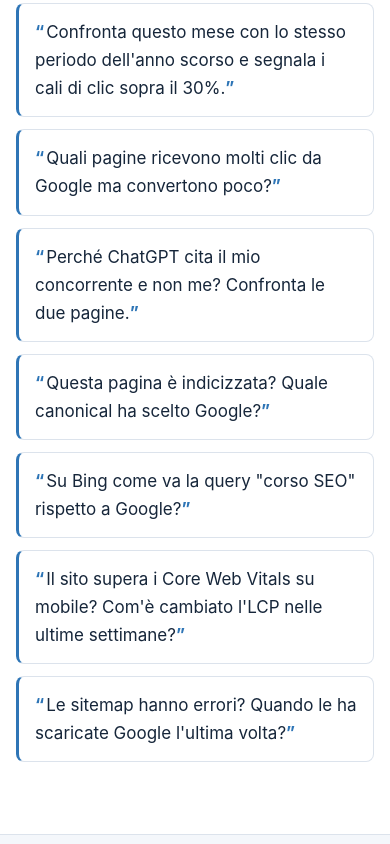
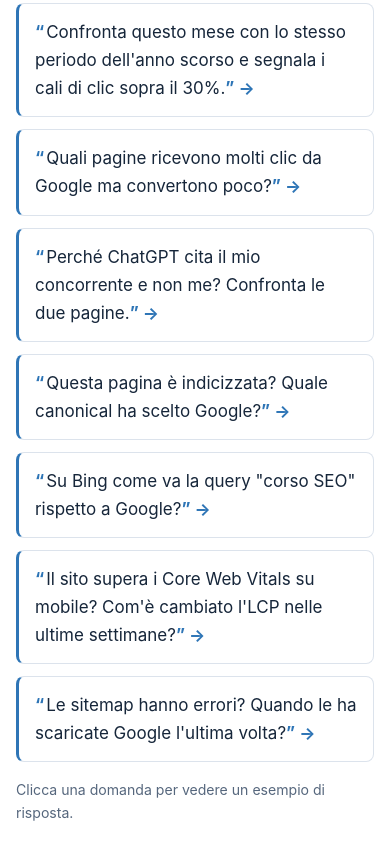
Before and after one commit to davide-cik/seomcp, a website: page site/index.html in a window 390 px wide. Shown: the part 3060-3904 px from the top of the page. Drawn offline with nearby package versions, Linux system fonts and the light colour scheme; files that its build step writes are made by us from their sources.

Commit message:
v0.1.28 — Sito: chat dimostrativa sulle domande di esempio
- site/demo.js: 24 risposte d'esempio, pannello laterale accessibile
  (dialog, Esc, focus), animazione disattivata con prefers-reduced-motion
- disclaimer "Dati di esempio" con link alla pagina contatti di Content is King

Co-Authored-By: Claude Opus 5.5 <noreply@anthropic.com>

```diff
--- a/package.json
+++ b/package.json
@@ -1,6 +1,6 @@
 {
   "name": "@contentisking/seomcp",
-  "version": "0.1.27",
+  "version": "0.1.28",
   "description": "Server MCP open source per SEO, GEO e AEO: Search Console, Analytics 4, Bing Webmaster, Core Web Vitals, analisi di citabilità per i motori AI e validatore schema.org. Sola lettura, credenziali sul tuo computer.",
   "keywords": [
     "mcp",
--- /dev/null
+++ b/site/demo.js
@@ -0,0 +1,421 @@
+// Chat dimostrativa: cliccando una domanda di "Cosa puoi chiedere" si apre un pannello laterale
+// con una risposta d'esempio, come la darebbe un assistente AI collegato a seomcp.
+// Tutti i dati sono di fantasia. Nessuna chiamata esterna: le risposte sono qui sotto.
+(function () {
+  'use strict';
+
+  var CONTACT_URL = 'https://contentisking.guru/contattaci/';
+
+  // Ogni risposta: tool usati e blocchi di contenuto ['p', testo] | ['ul', [voci]] | ['table', [intestazioni], [[righe]]].
+  var ANSWERS = {
+    'Quali query sono in posizione 4-20 negli ultimi 90 giorni?': {
+      tools: ['gsc_striking_distance · 90 giorni'],
+      blocks: [
+        ['p', 'Ho trovato 38 query in posizione 4-20. Le cinque con più potenziale, ordinate per impressioni:'],
+        ['table', ['Query', 'Pos.', 'Impr.', 'Pagina'], [
+          ['scarpe trekking donna', '6,2', '8.410', '/scarpe-trekking/donna/'],
+          ['scarponi impermeabili', '11,8', '5.120', '/scarponi/'],
+          ['zaino 30 litri', '4,9', '3.760', '/zaini/30-litri/'],
+          ['bastoncini trekking', '14,3', '2.980', '/accessori/bastoncini/'],
+          ['giacca antipioggia', '8,7', '2.450', '/abbigliamento/giacche/'],
+        ]],
+        ['p', 'La più vicina è "zaino 30 litri": la pagina è già quinta. Aggiungerei una tabella di confronto tra i modelli e una FAQ sulle misure da bagaglio a mano.'],
+      ],
+    },
+    'Confronta questo mese con lo stesso periodo dell\'anno scorso.': {
+      tools: ['gsc_compare_periods · anno precedente'],
+      blocks: [
+        ['p', 'Nel complesso i clic sono +12% (18.240 contro 16.290), con impressioni +21%. Il posizionamento medio è sceso leggermente, da 14,1 a 15,3: siete visibili per più query, ma su alcune più in basso.'],
+        ['ul', [
+          'In crescita: "scarpe trekking donna" (+640 clic) e "zaino 30 litri" (+410).',
+          'In calo: "scarponi invernali" (−380 clic, da posizione 3 a 7).',
+          'Nuove query: 214 query che l\'anno scorso non portavano clic.',
+        ]],
+        ['p', 'Da guardare subito il calo di "scarponi invernali": la pagina non è aggiornata da 14 mesi.'],
+      ],
+    },
+    'Confronta questo mese con lo stesso periodo dell\'anno scorso e segnala i cali di clic sopra il 30%.': {
+      tools: ['gsc_compare_periods · anno precedente'],
+      blocks: [
+        ['p', 'Clic totali: +12% rispetto a settembre dell\'anno scorso. Ma 4 query hanno perso più del 30% dei clic:'],
+        ['table', ['Query', 'Clic prima', 'Clic ora', 'Variazione'], [
+          ['scarponi invernali', '1.020', '640', '−37%'],
+          ['calze tecniche', '410', '230', '−44%'],
+          ['ghette neve', '260', '150', '−42%'],
+          ['borraccia termica', '380', '250', '−34%'],
+        ]],
+        ['p', 'Tre su quattro sono prodotti invernali: in parte è stagionalità, ma "calze tecniche" ha perso anche posizioni (da 4 a 9). Lì controllerei i concorrenti che vi hanno superato.'],
+      ],
+    },
+    'Quali pagine ricevono molti clic da Google ma convertono poco?': {
+      tools: ['gsc_performance · per pagina', 'ga_organic_landing_pages'],
+      blocks: [
+        ['p', 'Ho incrociato i clic di Search Console con le conversioni organiche di Analytics (ultimi 28 giorni):'],
+        ['table', ['Pagina', 'Clic', 'Tasso conv.', 'Media sito'], [
+          ['/guida/come-scegliere-scarpe/', '4.120', '0,3%', '2,1%'],
+          ['/blog/sentieri-dolomiti/', '2.870', '0,1%', '2,1%'],
+          ['/scarponi/', '1.940', '0,9%', '2,1%'],
+        ]],
+        ['p', 'Le prime due sono contenuti informativi: attirano traffico ma non portano ai prodotti. Aggiungerei link ai modelli consigliati dentro la guida. "/scarponi/" invece è una pagina di categoria che converte poco: controllerei prezzi e filtri.'],
+      ],
+    },
+    'Il traffico organico di questo mese è calato rispetto all\'anno scorso? Su quali pagine di destinazione?': {
+      tools: ['ga_compare_periods · ricerca organica'],
+      blocks: [
+        ['p', 'Sì, le sessioni organiche sono −8% (12.300 contro 13.370). Il calo è concentrato in poche pagine:'],
+        ['table', ['Pagina di destinazione', 'Sessioni', 'Variazione'], [
+          ['/scarponi-invernali/', '980', '−41%'],
+          ['/blog/ciaspole-principianti/', '410', '−52%'],
+          ['/offerte/', '720', '−18%'],
+        ]],
+        ['p', 'Le altre pagine sono stabili o in crescita. Le prime due sono stagionali, ma il −52% del blog è più del normale: controllerei in Search Console se ha perso posizioni.'],
+      ],
+    },
+    'Da Bing arrivano visitatori più o meno coinvolti rispetto a Google?': {
+      tools: ['ga_report · sessionSource'],
+      blocks: [
+        ['table', ['Motore', 'Sessioni', 'Tasso di coinvolgimento', 'Conversioni'], [
+          ['Google', '11.480', '58%', '214'],
+          ['Bing', '820', '66%', '23'],
+        ]],
+        ['p', 'Da Bing arrivano molte meno visite, ma più coinvolte: il tasso di conversione è 2,8% contro l\'1,9% di Google. Vale la pena curare Bing: con Bing Webmaster Tools puoi vedere su quali query compari.'],
+      ],
+    },
+    'Quante persone stanno leggendo il nuovo articolo in questo momento?': {
+      tools: ['ga_realtime · ultimi 30 minuti'],
+      blocks: [
+        ['p', 'In questo momento ci sono 37 utenti attivi sul sito. Sul nuovo articolo "Guida alle ciaspole 2026" ce ne sono 12:'],
+        ['ul', ['8 da mobile, 4 da desktop.', '9 dall\'Italia, 2 dalla Svizzera, 1 dalla Germania.']],
+        ['p', 'È la seconda pagina più letta del momento, dopo la home. Arrivano soprattutto dalla newsletter di stamattina.'],
+      ],
+    },
+    'Perché ChatGPT cita il mio concorrente e non me? Confronta le due pagine.': {
+      tools: ['geo_page_metrics × 2'],
+      blocks: [
+        ['p', 'Ho misurato la tua pagina e quella di concorrente.it sulla stessa guida. Le differenze che contano per i motori AI:'],
+        ['table', ['Misura', 'Tu', 'Concorrente'], [
+          ['Risposta in apertura', '12 parole', '52 parole'],
+          ['Titoli a domanda', '0 su 6', '5 su 7'],
+          ['Dati numerici ogni 100 parole', '0,8', '3,4'],
+          ['Fonti autorevoli citate', '0', '3'],
+          ['Ultimo aggiornamento', '14 mesi fa', '2 mesi fa'],
+        ]],
+        ['p', 'Il concorrente risponde subito alla domanda, con dati e fonti: è esattamente il formato che i motori AI estraggono e citano. Partirei da un paragrafo iniziale di 40-60 parole che risponde senza giri di parole.'],
+      ],
+    },
+    'Questa pagina è indicizzata? Quale canonical ha scelto Google?': {
+      tools: ['gsc_inspect_url'],
+      blocks: [
+        ['p', 'Sì, la pagina è indicizzata ("L\'URL è su Google"). Ultima scansione: 3 giorni fa, da smartphone.'],
+        ['ul', [
+          'Canonical dichiarato: https://www.esempio.it/scarponi/',
+          'Canonical scelto da Google: https://www.esempio.it/scarponi/ (coincidono).',
+          'Risultati avanzati: breadcrumb valido, prodotto con 2 avvisi (manca "brand").',
+        ]],
+        ['p', 'Tutto in ordine. Se vuoi, sistemo i due avvisi dei dati strutturati.'],
+      ],
+    },
+    'Su Bing come va la query "corso SEO" rispetto a Google?': {
+      tools: ['bing_query_stats', 'gsc_performance'],
+      blocks: [
+        ['table', ['Motore', 'Impressioni', 'Clic', 'Posizione'], [
+          ['Google', '6.200', '148', '9,4'],
+          ['Bing', '1.340', '61', '4,1'],
+        ]],
+        ['p', 'Su Bing siete in quarta posizione e il CTR è più alto (4,6% contro 2,4%). Su Google la pagina è al limite della prima pagina: è la query su cui investirei, perché basterebbe salire di 3-4 posizioni.'],
+      ],
+    },
+    'Qual è il volume di ricerca su Bing di "noleggio bici Garda"?': {
+      tools: ['bing_keyword_stats · Italia'],
+      blocks: [
+        ['p', 'Su Bing, in Italia, "noleggio bici Garda" ha circa 1.900 impressioni al mese, con un forte picco stagionale:'],
+        ['ul', ['Aprile-settembre: 2.500-3.400 al mese.', 'Novembre-febbraio: meno di 400 al mese.']],
+        ['p', 'La corrispondenza estesa (varianti della query) arriva a 5.800 al mese. Conviene pubblicare o aggiornare la pagina entro marzo.'],
+      ],
+    },
+    'Il sito supera i Core Web Vitals su mobile?': {
+      tools: ['crux_query · mobile, 28 giorni'],
+      blocks: [
+        ['p', 'No, per poco. Dati reali degli utenti Chrome su mobile, ultimi 28 giorni:'],
+        ['table', ['Metrica', '75° percentile', 'Giudizio'], [
+          ['LCP', '2,9 s', 'da migliorare'],
+          ['INP', '140 ms', 'buono'],
+          ['CLS', '0,04', 'buono'],
+        ]],
+        ['p', 'Manca solo l\'LCP: 0,4 secondi sopra la soglia di 2,5. Di solito basta ottimizzare l\'immagine principale della home (è un JPG di 480 KB).'],
+      ],
+    },
+    'Il sito supera i Core Web Vitals su mobile? Com\'è cambiato l\'LCP nelle ultime settimane?': {
+      tools: ['crux_query', 'crux_history · 12 settimane'],
+      blocks: [
+        ['p', 'Su mobile INP e CLS sono buoni, l\'LCP no: 2,9 secondi al 75° percentile (la soglia è 2,5).'],
+        ['table', ['Settimana', 'LCP'], [['12 settimane fa', '2,4 s'], ['8 settimane fa', '2,5 s'], ['4 settimane fa', '2,8 s'], ['Oggi', '2,9 s']]],
+        ['p', 'Il peggioramento è iniziato circa due mesi fa. Coincide con qualche modifica al sito in quel periodo?'],
+      ],
+    },
+    'L\'LCP è migliorato dopo il cambio di tema del mese scorso?': {
+      tools: ['crux_history · 16 settimane'],
+      blocks: [
+        ['p', 'Sì, in modo netto. LCP al 75° percentile, mobile:'],
+        ['table', ['Periodo', 'LCP', 'Giudizio'], [['Prima del cambio', '3,6 s', 'da migliorare'], ['2 settimane dopo', '2,7 s', 'da migliorare'], ['Ultima settimana', '2,1 s', 'buono']]],
+        ['p', 'I dati CrUX coprono 28 giorni, quindi il miglioramento completo si vede solo ora. Il sito supera la soglia di 2,5 secondi per la prima volta da marzo.'],
+      ],
+    },
+    'Testa la home con PageSpeed e dimmi le tre correzioni che valgono di più.': {
+      tools: ['psi_analyze · mobile'],
+      blocks: [
+        ['p', 'Punteggio prestazioni su mobile: 58/100. Le tre correzioni con il risparmio stimato più alto:'],
+        ['ul', [
+          'Ridurre il JavaScript inutilizzato: −1,4 s (soprattutto lo script della chat e un vecchio slider).',
+          'Servire le immagini in formato moderno (WebP o AVIF): −0,9 s.',
+          'Eliminare le risorse che bloccano il rendering (3 fogli di stile): −0,6 s.',
+        ]],
+        ['p', 'Il controllo SEO di Lighthouse segnala anche 2 link senza testo descrittivo.'],
+      ],
+    },
+    'Le pagine con Core Web Vitals scarsi hanno perso posizioni su Google?': {
+      tools: ['crux_query × 8 pagine', 'gsc_compare_periods'],
+      blocks: [
+        ['p', 'Ho confrontato le 8 pagine con più traffico. Le 3 con LCP scarso hanno perso in media 2,1 posizioni negli ultimi 3 mesi; le altre sono stabili.'],
+        ['table', ['Pagina', 'LCP', 'Posizione'], [['/scarponi/', '4,4 s', '5,1 → 7,8'], ['/offerte/', '4,1 s', '8,0 → 9,6'], ['/zaini/', '2,1 s', '4,2 → 4,0']]],
+        ['p', 'La correlazione c\'è, ma non prova la causa: nello stesso periodo anche i concorrenti hanno aggiornato quelle pagine. Migliorare l\'LCP resta comunque la prima cosa da fare.'],
+      ],
+    },
+    'Le sitemap hanno errori? Quando le ha scaricate Google l\'ultima volta?': {
+      tools: ['gsc_list_sitemaps'],
+      blocks: [
+        ['table', ['Sitemap', 'Ultimo download', 'URL', 'Errori'], [
+          ['/sitemap_index.xml', 'ieri', '1.240', '0'],
+          ['/post-sitemap.xml', 'ieri', '380', '0'],
+          ['/product-sitemap.xml', '9 giorni fa', '860', '2 avvisi'],
+        ]],
+        ['p', 'Nessun errore. I due avvisi della sitemap prodotti riguardano URL che reindirizzano: andrebbero sostituiti con la destinazione finale.'],
+      ],
+    },
+    'Valida i dati strutturati della home e dimmi se sono idonei ai risultati avanzati.': {
+      tools: ['schema_validate'],
+      blocks: [
+        ['p', 'Ho trovato 6 oggetti schema.org: Organization, WebSite, WebPage, BreadcrumbList e 2 ImageObject.'],
+        ['ul', [
+          'Errori: 1. "foundingDate" è scritto "21-07-2019", deve essere "2019-07-21".',
+          'Avvisi: 1. Organization senza "sameAs" (i profili social ufficiali).',
+          'Idonei ai risultati avanzati: Organizzazione e Breadcrumb.',
+        ]],
+        ['p', 'Correggendo la data l\'errore sparisce. Aggiungere "sameAs" aiuta anche i motori AI a riconoscere il marchio.'],
+      ],
+    },
+    'Questo JSON-LD prodotto è corretto prima che lo pubblichi?': {
+      tools: ['schema_validate · JSON-LD incollato'],
+      blocks: [
+        ['p', 'Quasi. Ho trovato 2 errori e 1 avviso:'],
+        ['ul', [
+          'Il tipo "Prodcut" non esiste: intendevi "Product".',
+          'La proprietà "priceCurency" non esiste: intendevi "priceCurrency".',
+          '"availability" vale "Disponibile": usa "https://schema.org/InStock".',
+        ]],
+        ['p', 'Con queste tre correzioni il prodotto è idoneo allo snippet con prezzo e disponibilità.'],
+      ],
+    },
+    'Correggi i dati strutturati della pagina e dammi il codice da incollare.': {
+      tools: ['schema_validate', 'schema_validate · verifica della correzione'],
+      blocks: [
+        ['p', 'Ho corretto la data in formato ISO e aggiunto "sameAs". Ho verificato la nuova versione: nessun errore.'],
+        ['p', '{ "@context": "https://schema.org", "@type": "Organization", "name": "Esempio Srl", "url": "https://www.esempio.it/", "logo": "https://www.esempio.it/logo.png", "foundingDate": "2019-07-21", "sameAs": ["[URL della pagina LinkedIn]", "[URL della pagina Instagram]"] }'],
+        ['p', 'Sostituisci i valori tra parentesi quadre con i vostri profili: non li ho inventati.'],
+      ],
+    },
+    'Quali pagine del blog non hanno autore e data nei dati strutturati?': {
+      tools: ['schema_validate × 12 articoli'],
+      blocks: [
+        ['p', 'Ho controllato gli ultimi 12 articoli. In 5 mancano autore e date:'],
+        ['ul', ['/blog/sentieri-dolomiti/', '/blog/ciaspole-principianti/', '/blog/zaino-perfetto/', '/blog/scarpe-o-scarponi/', '/blog/meteo-montagna/']],
+        ['p', 'Sono tutti articoli pubblicati prima del cambio di tema: probabilmente il vecchio template non genera "author", "datePublished" e "dateModified". Autore e data aiutano sia Google sia i motori AI a fidarsi del contenuto.'],
+      ],
+    },
+    'Fai un audit tecnico del sito e dimmi le cinque correzioni più urgenti.': {
+      tools: ['tech_page_audit', 'tech_site_check', 'psi_analyze'],
+      blocks: [
+        ['p', 'Ecco le cinque correzioni più urgenti, in ordine di impatto:'],
+        ['ul', [
+          '12 link interni rotti (404) nel menu del blog.',
+          'La sitemap contiene 38 URL che reindirizzano: sostituirli con la destinazione finale.',
+          'Due redirect in catena da http a https: uno solo, permanente (301).',
+          '14 immagini senza testo alternativo nella home.',
+          'Nessun header di sicurezza (HSTS, X-Content-Type-Options).',
+        ]],
+        ['p', 'La pagina 404 è configurata bene e il canonical è corretto su tutte le pagine controllate.'],
+      ],
+    },
+    'La versione http reindirizza bene a https, con un solo passaggio?': {
+      tools: ['tech_page_audit · http://esempio.it/'],
+      blocks: [
+        ['p', 'No, ci sono due passaggi:'],
+        ['ul', ['http://esempio.it/ → 301 → https://esempio.it/', 'https://esempio.it/ → 301 → https://www.esempio.it/']],
+        ['p', 'Entrambi i redirect sono permanenti, ma ne basta uno: fai puntare http://esempio.it/ direttamente a https://www.esempio.it/. Si risparmia un passaggio a ogni visita e a ogni scansione.'],
+      ],
+    },
+    'La sitemap contiene pagine reindirizzate o in errore?': {
+      tools: ['tech_site_check · 20 URL campione'],
+      blocks: [
+        ['p', 'La sitemap indice contiene 6 sitemap e 1.240 URL. Su 20 URL campione:'],
+        ['ul', ['17 rispondono 200.', '2 reindirizzano (301) a una nuova versione della pagina.', '1 risponde 404: /prodotti/borraccia-vecchio-modello/']],
+        ['p', 'Ho trovato anche 33 URL duplicati tra le sitemap figlie. Nessun URL di altri domini.'],
+      ],
+    },
+    'Gli hreflang delle versioni in altre lingue sono reciproci?': {
+      tools: ['tech_page_audit · hreflang'],
+      blocks: [
+        ['p', 'La pagina dichiara 4 versioni: it, en, de e x-default. I codici sono validi e c\'è l\'autoreferenza.'],
+        ['table', ['Versione', 'Stato', 'Rimanda a questa?'], [['en', '200', 'sì'], ['de', '200', 'no']]],
+        ['p', 'La versione tedesca non ha il link di ritorno verso quella italiana: senza reciprocità Google può ignorare la coppia. Va aggiunto nell\'head della pagina tedesca.'],
+      ],
+    },
+  };
+
+  var reduceMotion = window.matchMedia && window.matchMedia('(prefers-reduced-motion: reduce)').matches;
+  var panel, overlay, body, closeBtn, lastFocus, timers = [];
+
+  function el(tag, cls, text) {
+    var e = document.createElement(tag);
+    if (cls) e.className = cls;
+    if (text != null) e.textContent = text;
+    return e;
+  }
+
+  function buildPanel() {
+    overlay = el('div', 'demo-overlay');
+    overlay.hidden = true;
+    panel = el('aside', 'demo-chat');
+    panel.hidden = true;
+    panel.setAttribute('role', 'dialog');
+    panel.setAttribute('aria-modal', 'true');
+    panel.setAttribute('aria-labelledby', 'demo-title');
+
+    var head = el('div', 'demo-head');
+    var title = el('strong', null, 'Assistente AI con seomcp');
+    title.id = 'demo-title';
+    head.appendChild(title);
+    closeBtn = el('button', 'demo-close', '×');
+    closeBtn.type = 'button';
+    closeBtn.setAttribute('aria-label', 'Chiudi');
+    head.appendChild(closeBtn);
+
+    body = el('div', 'demo-body');
+    body.setAttribute('aria-live', 'polite');
+
+    var foot = el('p', 'demo-disclaimer');
+    foot.appendChild(document.createTextNode('Dati di esempio. Se vuoi queste funzionalità integrate nel tuo CMS o nel tuo e-commerce '));
+    var link = el('a', null, 'scrivici');
+    link.href = CONTACT_URL;
+    link.target = '_blank';
+    link.rel = 'noopener';
+    foot.appendChild(link);
+    foot.appendChild(document.createTextNode('.'));
+
+    panel.appendChild(head);
+    panel.appendChild(body);
+    panel.appendChild(foot);
+    document.body.appendChild(overlay);
+    document.body.appendChild(panel);
+
+    overlay.addEventListener('click', close);
+    closeBtn.addEventListener('click', close);
+    document.addEventListener('keydown', function (e) {
+      if (e.key === 'Escape' && !panel.hidden) close();
+    });
+  }
+
+  function renderBlock(b) {
+    if (b[0] === 'p') return el('p', null, b[1]);
+    if (b[0] === 'ul') {
+      var ul = el('ul');
+      b[1].forEach(function (t) { ul.appendChild(el('li', null, t)); });
+      return ul;
+    }
+    var wrap = el('div', 'demo-table');
+    var table = el('table');
+    var tr = el('tr');
+    b[1].forEach(function (h) { tr.appendChild(el('th', null, h)); });
+    var thead = el('thead');
+    thead.appendChild(tr);
+    table.appendChild(thead);
+    var tbody = el('tbody');
+    b[2].forEach(function (row) {
+      var r = el('tr');
+      row.forEach(function (c) { r.appendChild(el('td', null, c)); });
+      tbody.appendChild(r);
+    });
+    table.appendChild(tbody);
+    wrap.appendChild(table);
+    return wrap;
+  }
+
+  function open(question) {
+    var answer = ANSWERS[question];
+    if (!answer) return;
+    if (!panel) buildPanel();
+    timers.forEach(clearTimeout);
+    timers = [];
+    body.textContent = '';
+
+    body.appendChild(el('div', 'demo-msg demo-user', question));
+    var ai = el('div', 'demo-msg demo-ai');
+    body.appendChild(ai);
+    answer.tools.forEach(function (t) {
+      var chip = el('p', 'demo-tool');
+      chip.appendChild(el('code', null, t.split(' · ')[0]));
+      if (t.indexOf(' · ') > -1) chip.appendChild(document.createTextNode(' · ' + t.split(' · ').slice(1).join(' · ')));
+      ai.appendChild(chip);
+    });
+    var thinking = el('p', 'demo-thinking', 'Sto leggendo i dati…');
+    ai.appendChild(thinking);
+
+    lastFocus = document.activeElement;
+    overlay.hidden = false;
+    panel.hidden = false;
+    document.body.classList.add('demo-open');
+    closeBtn.focus();
+
+    // Risposta che compare a blocchi, come in una chat. Senza animazioni se l'utente le ha disattivate.
+    var delay = reduceMotion ? 0 : 700;
+    timers.push(setTimeout(function () {
+      thinking.remove();
+      answer.blocks.forEach(function (b, i) {
+        timers.push(setTimeout(function () {
+          ai.appendChild(renderBlock(b));
+        }, reduceMotion ? 0 : i * 350));
+      });
+    }, delay));
+  }
+
+  function close() {
+    timers.forEach(clearTimeout);
+    timers = [];
+    panel.hidden = true;
+    overlay.hidden = true;
+    document.body.classList.remove('demo-open');
+    if (lastFocus && lastFocus.focus) lastFocus.focus();
+  }
+
+  // Rende cliccabili le domande delle sezioni "Cosa puoi chiedere" che hanno una risposta d'esempio.
+  document.querySelectorAll('ul.prompts:not(.plain)').forEach(function (list) {
+    var any = false;
+    list.querySelectorAll('li').forEach(function (li) {
+      var q = li.textContent.trim();
+      if (!ANSWERS[q]) return;
+      any = true;
+      li.classList.add('demo-q');
+      li.setAttribute('role', 'button');
+      li.setAttribute('tabindex', '0');
+      li.setAttribute('aria-haspopup', 'dialog');
+      li.addEventListener('click', function () { open(q); });
+      li.addEventListener('keydown', function (e) {
+        if (e.key === 'Enter' || e.key === ' ') {
+          e.preventDefault();
+          open(q);
+        }
+      });
+    });
+    if (any) list.insertAdjacentElement('afterend', el('p', 'demo-hint', 'Clicca una domanda per vedere un esempio di risposta.'));
+  });
+})();
--- a/site/style.css
+++ b/site/style.css
@@ -235,3 +235,33 @@ a.plain:hover { color: var(--accent); }
 .area-more a:hover { text-decoration: underline; }
 .area-count { display: inline-block; font-family: var(--mono); font-size: 0.78rem; color: var(--accent); font-weight: 600; }
 h2 .area-count { margin-left: 6px; vertical-align: middle; }
+
+/* Chat dimostrativa: domande cliccabili e pannello laterale (site/demo.js) */
+.demo-q { cursor: pointer; transition: border-color 0.15s, background 0.15s; }
+.demo-q:hover, .demo-q:focus-visible { border-left-color: var(--primary); background: var(--bg-soft); }
+.demo-q::after { content: "” →" !important; }
+.demo-hint { font-size: 0.88rem; color: var(--muted); margin-top: 10px; }
+.demo-overlay { position: fixed; inset: 0; background: rgba(11, 22, 36, 0.45); z-index: 40; }
+.demo-chat { position: fixed; top: 0; right: 0; bottom: 0; width: min(460px, 100vw); background: var(--bg); border-left: 1px solid var(--border); box-shadow: -20px 0 50px -20px rgba(11, 22, 36, 0.4); z-index: 41; display: flex; flex-direction: column; }
+.demo-chat[hidden], .demo-overlay[hidden] { display: none; }
+.demo-head { display: flex; align-items: center; justify-content: space-between; padding: 14px 18px; border-bottom: 1px solid var(--border); background: var(--bg-soft); }
+.demo-head strong { color: var(--heading); }
+.demo-close { background: none; border: 0; font-size: 1.6rem; line-height: 1; color: var(--muted); cursor: pointer; padding: 2px 8px; border-radius: 6px; }
+.demo-close:hover { color: var(--heading); background: var(--surface); }
+.demo-body { flex: 1; overflow-y: auto; padding: 18px; display: flex; flex-direction: column; gap: 14px; }
+.demo-msg { border-radius: 12px; padding: 12px 14px; font-size: 0.95rem; }
+.demo-msg p { margin: 0 0 10px; }
+.demo-msg > :last-child { margin-bottom: 0; }
+.demo-user { background: var(--accent); color: #fff; align-self: flex-end; max-width: 88%; }
+.demo-ai { background: var(--surface); border: 1px solid var(--border); }
+.demo-ai ul { margin: 0 0 10px; padding-left: 1.2em; }
+.demo-ai li { margin-bottom: 4px; }
+.demo-tool { font-size: 0.8rem; color: var(--muted); margin-bottom: 6px !important; }
+.demo-thinking { color: var(--muted); font-style: italic; }
+.demo-table { overflow-x: auto; margin: 0 0 10px; }
+.demo-table table { width: 100%; border-collapse: collapse; font-size: 0.86rem; }
+.demo-table th, .demo-table td { text-align: left; padding: 6px 6px; border-bottom: 1px solid var(--border); }
+.demo-table th { color: var(--muted); font-weight: 600; }
+.demo-disclaimer { margin: 0; padding: 12px 18px; border-top: 1px solid var(--border); font-size: 0.85rem; color: var(--muted); background: var(--bg-soft); }
+body.demo-open { overflow: hidden; }
+@media (prefers-color-scheme: dark) { .demo-user { color: #06101C; } }
```
Also changed, not shown: site/_partials/footer.html (+1 -0 lines), CHANGELOG.md, 1 other file.
